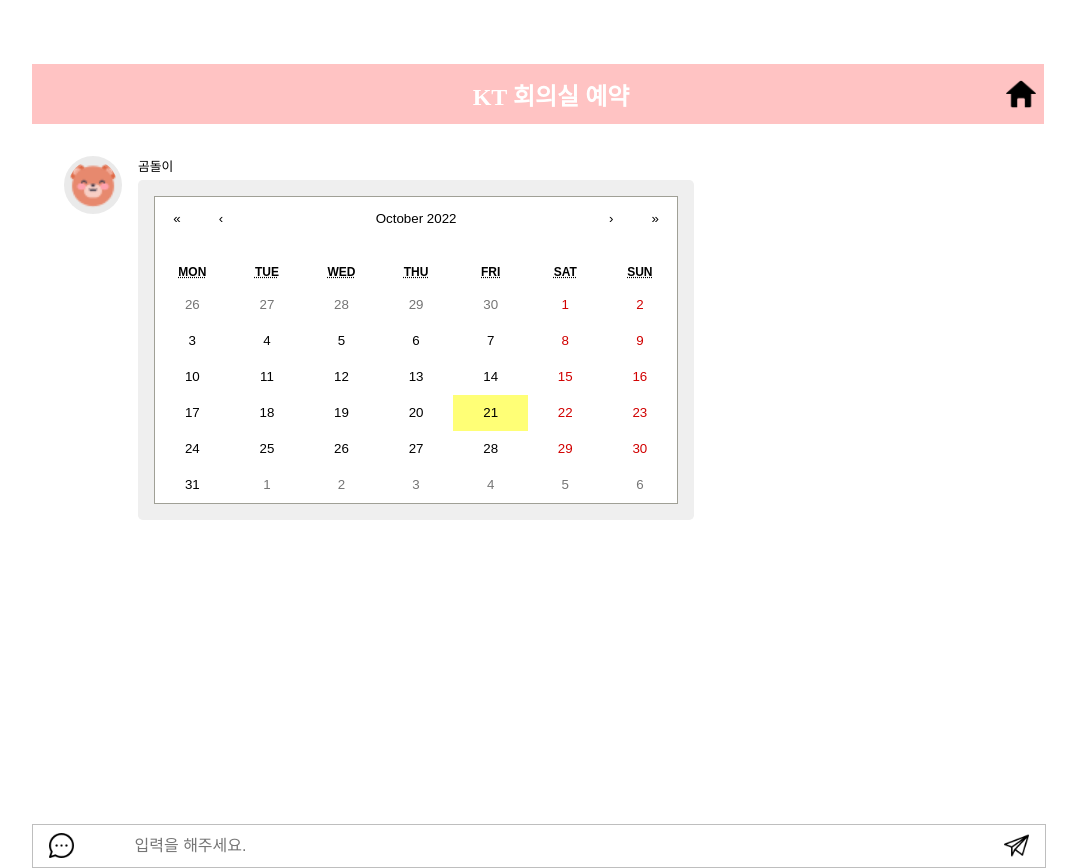
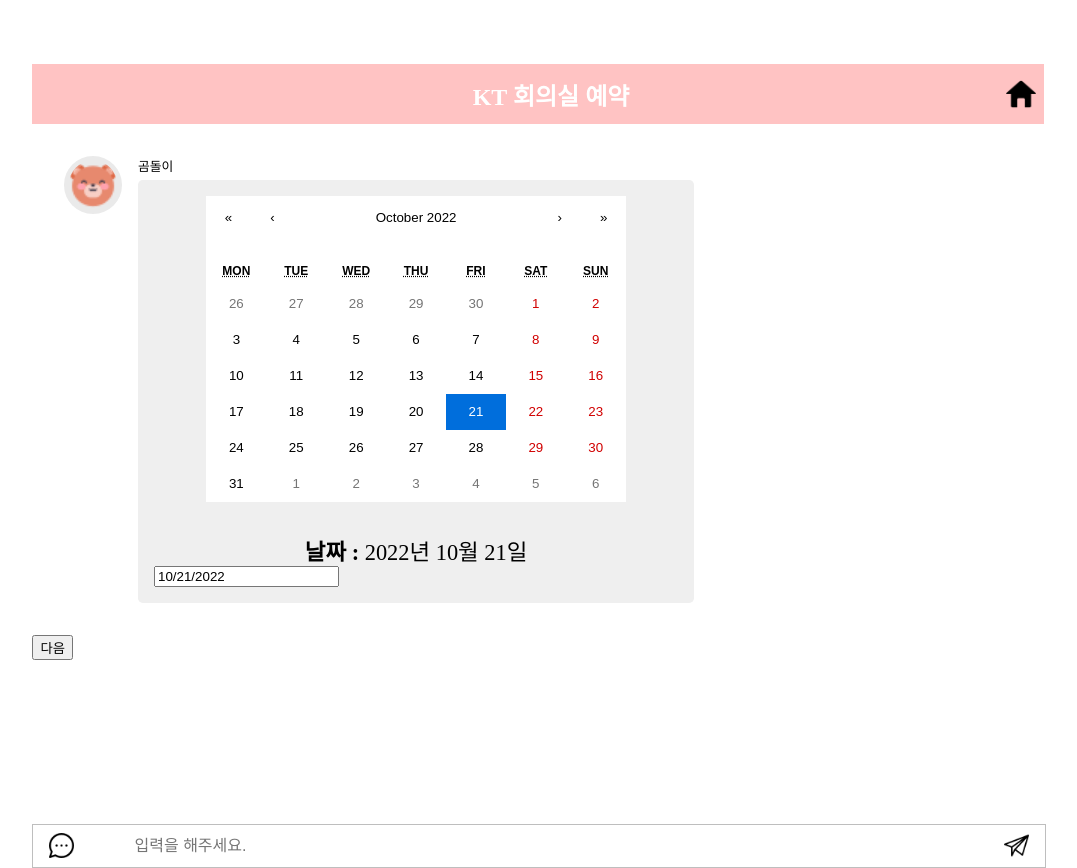
Before and after one commit to jae464/caravan-project, a React (Create React App) app in the folder front/: page /reservation in a window 1280 px wide. Shown: the whole page, without its empty margins (102-1179 px from the left). Built offline with nearby package versions, Linux system fonts and the light colour scheme.

Commit message:
[FEAT] 컴포넌트 추가 테스트

```diff
--- a/front/package.json
+++ b/front/package.json
@@ -10,10 +10,13 @@
     "@testing-library/react": "^13.3.0",
     "@testing-library/user-event": "^13.5.0",
     "@types/react-calendar": "^3.5.2",
+    "@types/react-datepicker": "^4.4.2",
     "@types/styled-components": "^5.1.26",
     "axios": "^0.27.2",
+    "moment": "^2.29.4",
     "react": "^18.2.0",
     "react-calendar": "^3.9.0",
+    "react-datepicker": "^4.8.0",
     "react-dom": "^18.2.0",
     "react-router-dom": "^6.3.0",
     "react-scripts": "5.0.1",
--- a/front/src/components/CalendarForm.tsx
+++ b/front/src/components/CalendarForm.tsx
@@ -1,20 +1,51 @@
 import React, { useState } from 'react'
 import Calendar from 'react-calendar'
+import DatePicker from 'react-datepicker';
+import 'react-datepicker/dist/react-datepicker.css';
+import 'react-calendar/dist/Calendar.css';
 import styled from '@emotion/styled';
+import moment from 'moment';
 
 const CalendarForm = () => {
     const [value, onChange] = useState(new Date());
+    const [startDate, setStartDate] = useState(new Date());
+    const onClick = () => {
+        console.log(value);
+    }
   return (
-
-    <CustomCalendar onChange={onChange} />
+    <Container>
+        <CustomCalendar onChange={onChange} value={value}/>
+        <DateContainer><span className='date-title'>날짜 : </span>{moment(value).format("YYYY년 MM월 DD일")}</DateContainer>
+        <DatePicker
+            selected={startDate}
+            onChange={(date: Date) => setStartDate(date)}
+            showTimeSelect
+        >시간</DatePicker>
+        {/* <button onClick={onClick}>확인</button> */}
+    </Container>
 
   )
 }
-
+const Container = styled.div`
+    display: flex;
+    flex-direction: column;
+    margin: 0 auto;
+`
 const CustomCalendar = styled(Calendar)`
-    width: 100%;
+    width: 80%;
     height: 100%;
     margin: 0 auto;
+    border: none;
+`
+
+const DateContainer = styled.div`
+    margin: 0 auto;
+    margin-top: 2rem;
+    font-size: 1.4rem;
+    .date-title {
+        font-weight: bold;
+    }
+
 `
 
 
--- a/front/src/pages/ReservationPage.tsx
+++ b/front/src/pages/ReservationPage.tsx
@@ -1,15 +1,32 @@
+import React, { useState } from "react";
 import styled from "@emotion/styled";
+
 import CalendarForm from "components/CalendarForm";
 import ReservationForm from "components/ReservationForm";
 import AppLayout from "layouts/AppLayout";
 import ChatBotLayout from "layouts/ChatBotLayout";
 
 const ReservationPage = () => {
+
+  const [count, setCount] = useState(0);
+  const [arr, setArr] = useState<React.ReactNode[]>([]);
+  const onClick = () => {
+    setArr([...arr, <CalendarForm />]);
+    setCount(count + 1);
+    console.log(arr);
+  }
   return (
     <AppLayout>
       <ChatBotLayout>
         <CalendarForm />
       </ChatBotLayout>
+      {arr.map(v=>{
+        return       <ChatBotLayout>
+        {v}
+      </ChatBotLayout>
+      })}
+      <button onClick={onClick}>다음</button>
+
       {/* <ChatBotLayout />
       <ChatBotLayout />
       <ChatBotLayout />
```
